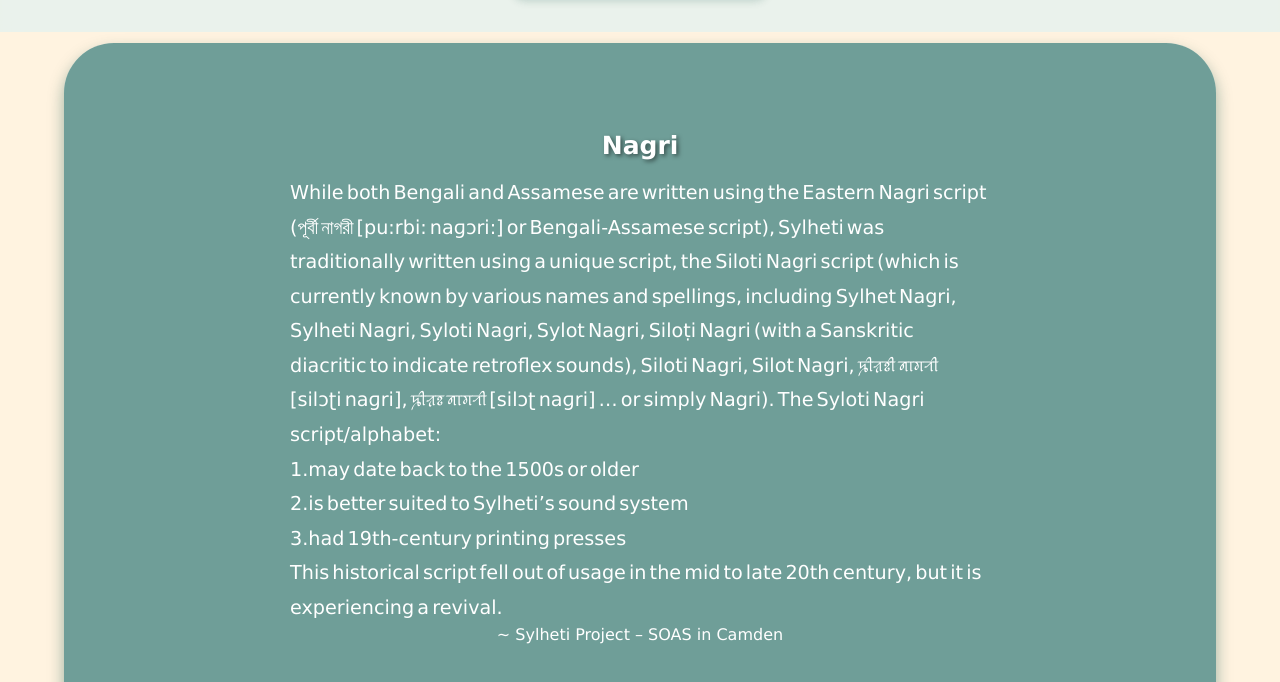
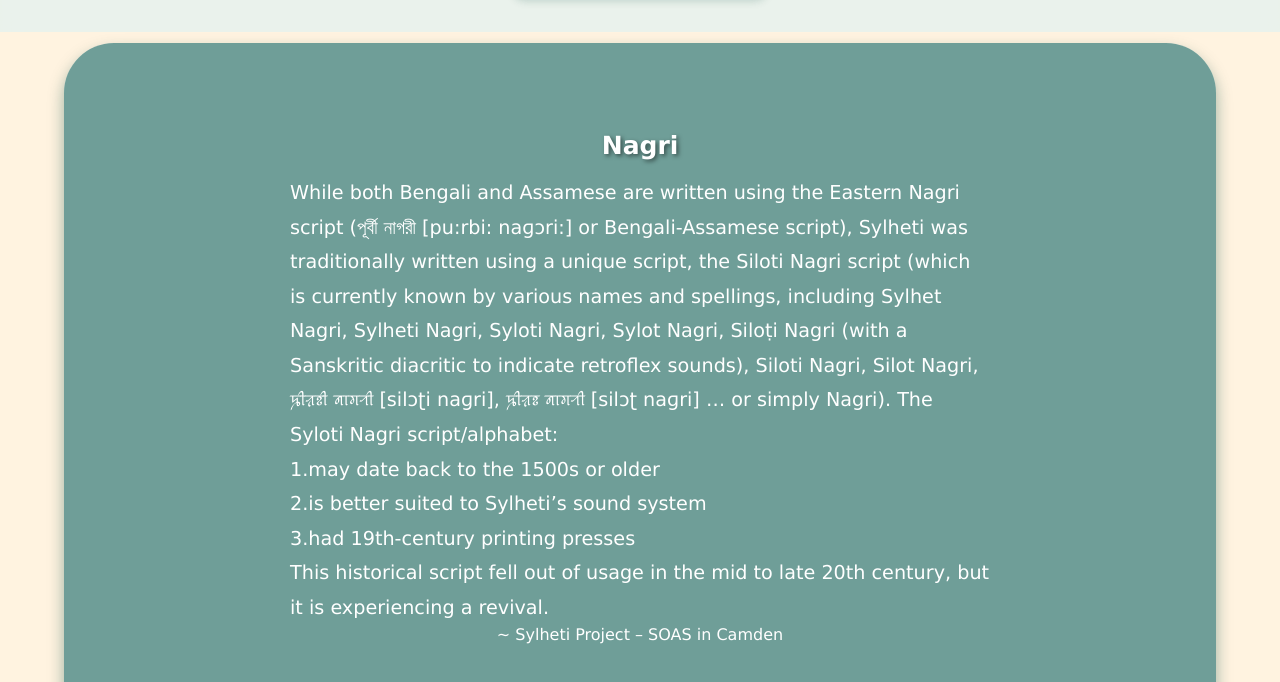
Before and after one commit to TheGzar/SylotChroniclesOrg, a plain HTML site: page index.html in a window 1280 px wide. Shown: the part 104-786 px from the top of the page. Drawn offline with Linux system fonts and the light colour scheme.

Commit message:
Update styles.css

```diff
--- a/styles.css
+++ b/styles.css
@@ -145,7 +145,11 @@ footer {
     margin: auto;
     line-height: 1.8;
     text-align: justify;
-    word-spacing: -3px;
+    word-spacing: normal; /* Change this to 'normal' or adjust as needed */
+    hyphens: auto; /* Optional: helps with word breaking */
+    overflow-wrap: break-word;
+}
+
 }
 
 #transliterate {
```
